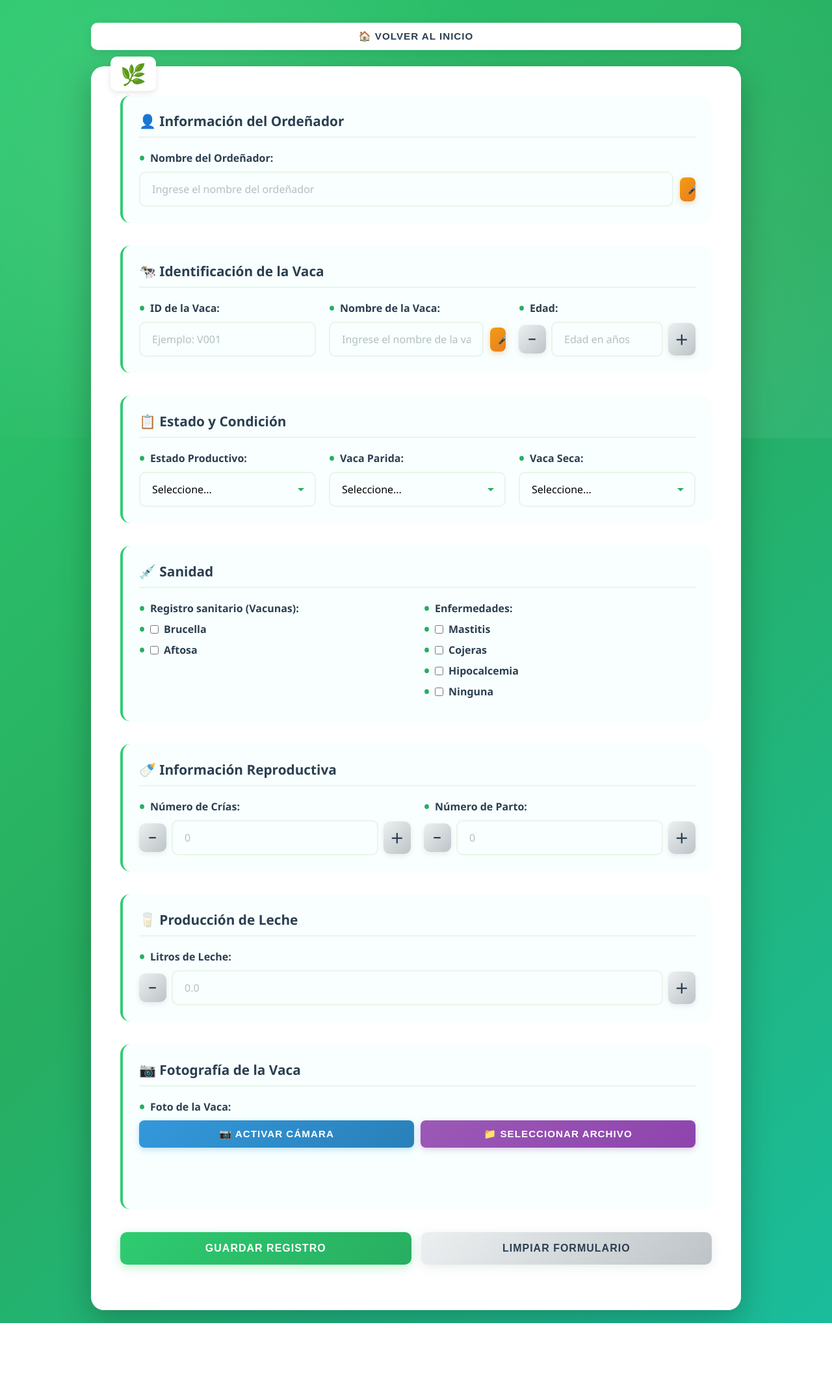
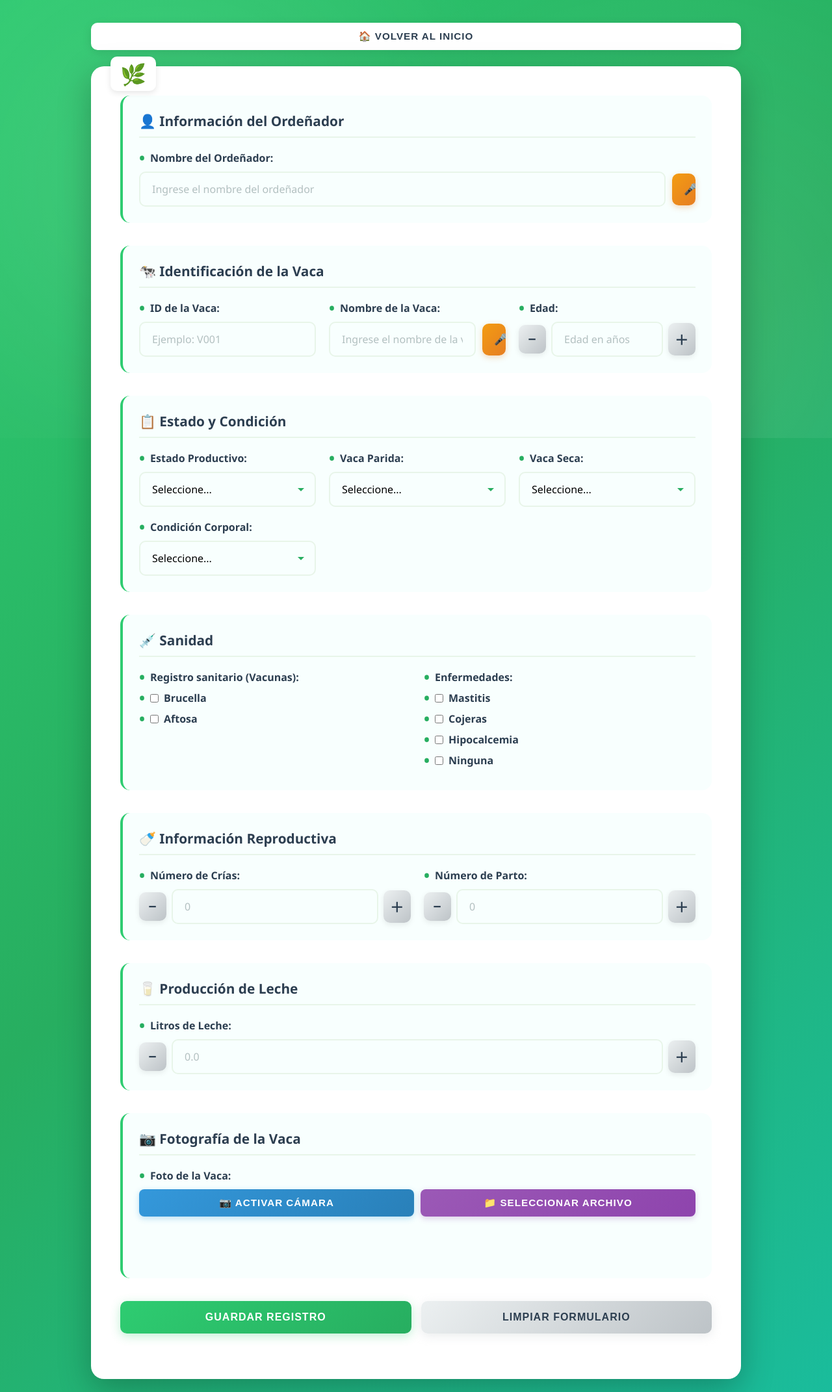
Before and after one commit to juliancastillo21/Veterinaria, a Flask app: page /formulario in a window 1280 px wide. Shown: the part 126-2268 px from the top of the page at 65% size. Before the commit the page ends 2162 px from the top, so only its background shows below. Run offline with Flask 3, Linux system fonts and the light colour scheme.

Commit message:
ahora tambien se pide el estado corporal de vaca en el formulario

```diff
--- a/app.py
+++ b/app.py
@@ -77,7 +77,8 @@ def guardar_en_excel(datos):
         datos['numero_crias'],
         datos['numero_parto'],
         datos.get('vacunas', ''),
-        datos.get('enfermedades', '')
+        datos.get('enfermedades', ''),
+        datos.get('condicion_corporal', '')
     ])
 
     wb.save(EXCEL_FILE)
@@ -91,13 +92,13 @@ def ensure_workbook_and_headers():
         ws = wb.active
         ws.title = 'Registros'
         ws.append([
-            'FechaHora','Ordeñador','ID Vaca','Nombre Vaca','Litros','Imagen Base64','Edad','Estado','Parida','Seca','Nº Crías','Nº Parto','Vacunas','Enfermedades'
+            'FechaHora','Ordeñador','ID Vaca','Nombre Vaca','Litros','Imagen Base64','Edad','Estado','Parida','Seca','Nº Crías','Nº Parto','Vacunas','Enfermedades','Condición Corporal'
         ])
     # hoja principal
     ws = wb.active
     if ws.max_row == 1 and ws.max_column < 5:
         ws.append([
-            'FechaHora','Ordeñador','ID Vaca','Nombre Vaca','Litros','Imagen Base64','Edad','Estado','Parida','Seca','Nº Crías','Nº Parto','Vacunas','Enfermedades'
+            'FechaHora','Ordeñador','ID Vaca','Nombre Vaca','Litros','Imagen Base64','Edad','Estado','Parida','Seca','Nº Crías','Nº Parto','Vacunas','Enfermedades','Condición Corporal'
         ])
     # hoja crias
     if 'Crias' not in wb.sheetnames:
@@ -222,6 +223,7 @@ def editar(fila: int):
         # Campos seguros por índice
         vacunas_str = valores[12] if len(valores) > 12 else ''
         enfermedades_str = valores[13] if len(valores) > 13 else ''
+        condicion_corporal = valores[14] if len(valores) > 14 else ''
         vacunas_sel = [v.strip() for v in (vacunas_str or '').split(',') if v and v.strip()]
         enfermedades_sel = [e.strip() for e in (enfermedades_str or '').split(',') if e and e.strip()]
 
@@ -240,7 +242,8 @@ def editar(fila: int):
             'numero_crias': valores[10],
             'numero_parto': valores[11],
             'vacunas': vacunas_str,
-            'enfermedades': enfermedades_str
+            'enfermedades': enfermedades_str,
+            'condicion_corporal': condicion_corporal
         }
 
         return render_template(
@@ -269,6 +272,7 @@ def actualizar(fila: int):
         numero_crias = request.form.get('numero_crias')
         numero_parto = request.form.get('numero_parto')
         litros = request.form.get('litros')
+        condicion_corporal = request.form.get('condicion_corporal')
 
         vacunas_list = request.form.getlist('vacunas')
         enfermedades_list = request.form.getlist('enfermedades')
@@ -279,7 +283,7 @@ def actualizar(fila: int):
 
         # Validación básica
         if not all([nombre_ordenador, id_vaca, nombre_vaca, edad, estado_productivo,
-                    vaca_parida, vaca_seca, numero_crias, numero_parto, litros]):
+                    vaca_parida, vaca_seca, numero_crias, numero_parto, litros, condicion_corporal]):
             return redirect(url_for('editar', fila=fila) + '?error=Faltan campos requeridos')
 
         # Cargar Excel y obtener imagen existente por si no se reemplaza
@@ -309,6 +313,7 @@ def actualizar(fila: int):
         ws.cell(row=fila, column=12, value=int(numero_parto))
         ws.cell(row=fila, column=13, value=vacunas_str)
         ws.cell(row=fila, column=14, value=enfermedades_str)
+        ws.cell(row=fila, column=15, value=condicion_corporal)
 
         wb.save(EXCEL_FILE)
         wb.close()
@@ -332,6 +337,7 @@ def registros():
                 row_len = len(row)
                 vacunas = row[12] if row_len > 12 else ''
                 enfermedades = row[13] if row_len > 13 else ''
+                condicion_corporal = row[14] if row_len > 14 else ''
                 registros_data.append({
                     'fila': idx,
                     'fecha_hora': row[0],
@@ -347,7 +353,8 @@ def registros():
                     'numero_crias': row[10],
                     'numero_parto': row[11],
                     'vacunas': vacunas,
-                    'enfermedades': enfermedades
+                    'enfermedades': enfermedades,
+                    'condicion_corporal': condicion_corporal
                 })
 
         wb.close()
@@ -370,6 +377,7 @@ def api_registro(fila: int):
         row_len = len(valores)
         vacunas = valores[12] if row_len > 12 else ''
         enfermedades = valores[13] if row_len > 13 else ''
+        condicion_corporal = valores[14] if row_len > 14 else ''
 
         data = {
             'fila': fila,
@@ -386,7 +394,8 @@ def api_registro(fila: int):
             'numero_crias': valores[10],
             'numero_parto': valores[11],
             'vacunas': vacunas or '',
-            'enfermedades': enfermedades or ''
+            'enfermedades': enfermedades or '',
+            'condicion_corporal': condicion_corporal or ''
         }
         return jsonify(success=True, registro=data)
     except Exception as e:
@@ -502,6 +511,7 @@ def guardar():
         numero_crias = request.form.get('numero_crias')
         numero_parto = request.form.get('numero_parto')
         litros = request.form.get('litros')
+        condicion_corporal = request.form.get('condicion_corporal')
         vacunas_list = request.form.getlist('vacunas')
         enfermedades_list = request.form.getlist('enfermedades')
         # Normalizar enfermedades: 'Ninguna' es excluyente
@@ -512,7 +522,7 @@ def guardar():
 
         # Verificar que todos los campos estén presentes
         if not all([nombre_ordenador, id_vaca, nombre_vaca, edad, estado_productivo,
-                    vaca_parida, vaca_seca, numero_crias, numero_parto, litros]):
+                    vaca_parida, vaca_seca, numero_crias, numero_parto, litros, condicion_corporal]):
             return redirect(url_for('formulario') + '?error=Faltan campos requeridos')
 
         # Procesar la foto
@@ -545,7 +555,8 @@ def guardar():
                 'litros': float(litros),
                 'imagen_base64': imagen_base64,
                 'vacunas': vacunas_str,
-                'enfermedades': enfermedades_str
+                'enfermedades': enfermedades_str,
+                'condicion_corporal': condicion_corporal
             }
 
             # Guardar en Excel
--- a/static/formulario.css
+++ b/static/formulario.css
@@ -113,21 +113,33 @@ select {
 
 .btn-mic {
     white-space: nowrap;
-    padding: 10px 12px;
+    padding: 14px 18px;
     border: none;
-    border-radius: 8px;
-    font-size: 0.9em;
+    border-radius: 10px;
+    font-size: 1.05em;
     font-weight: 600;
     cursor: pointer;
     transition: all 0.3s ease;
     background: linear-gradient(135deg, #f39c12 0%, #e67e22 100%);
     color: white;
     box-shadow: 0 3px 10px rgba(230, 126, 34, 0.3);
+    display: inline-flex;
+    align-items: center;
+    gap: 8px;
 }
 
 .btn-mic:hover {
     transform: translateY(-2px);
     box-shadow: 0 6px 16px rgba(230, 126, 34, 0.4);
+}
+
+/* Icono de micrófono más grande y visible */
+.btn-mic .mic-icon {
+    font-size: 1.8em;
+    line-height: 1;
+    display: inline-flex;
+    align-items: center;
+    justify-content: center;
 }
 
 /* Stepper para números (evita teclear) */
--- a/templates/formulario.html
+++ b/templates/formulario.html
@@ -88,6 +88,15 @@
                                 <option value="">Seleccione...</option>
                                 <option value="Sí" {{ 'selected' if registro and registro.vaca_seca=='Sí' else '' }}>Sí</option>
                                 <option value="No" {{ 'selected' if registro and registro.vaca_seca=='No' else '' }}>No</option>
+                            </select>
+                        </div>
+                        <div class="form-group">
+                            <label for="condicion_corporal">Condición Corporal:</label>
+                            <select id="condicion_corporal" name="condicion_corporal" required>
+                                <option value="">Seleccione...</option>
+                                <option value="Flaca" {{ 'selected' if registro and registro.condicion_corporal=='Flaca' else '' }}>Flaca</option>
+                                <option value="Normal" {{ 'selected' if registro and registro.condicion_corporal=='Normal' else '' }}>Normal</option>
+                                <option value="Gorda" {{ 'selected' if registro and registro.condicion_corporal=='Gorda' else '' }}>Gorda</option>
                             </select>
                         </div>
                     </div>
```
Also changed, not shown: templates/registros.html (+11 -0 lines), 1 other file.
